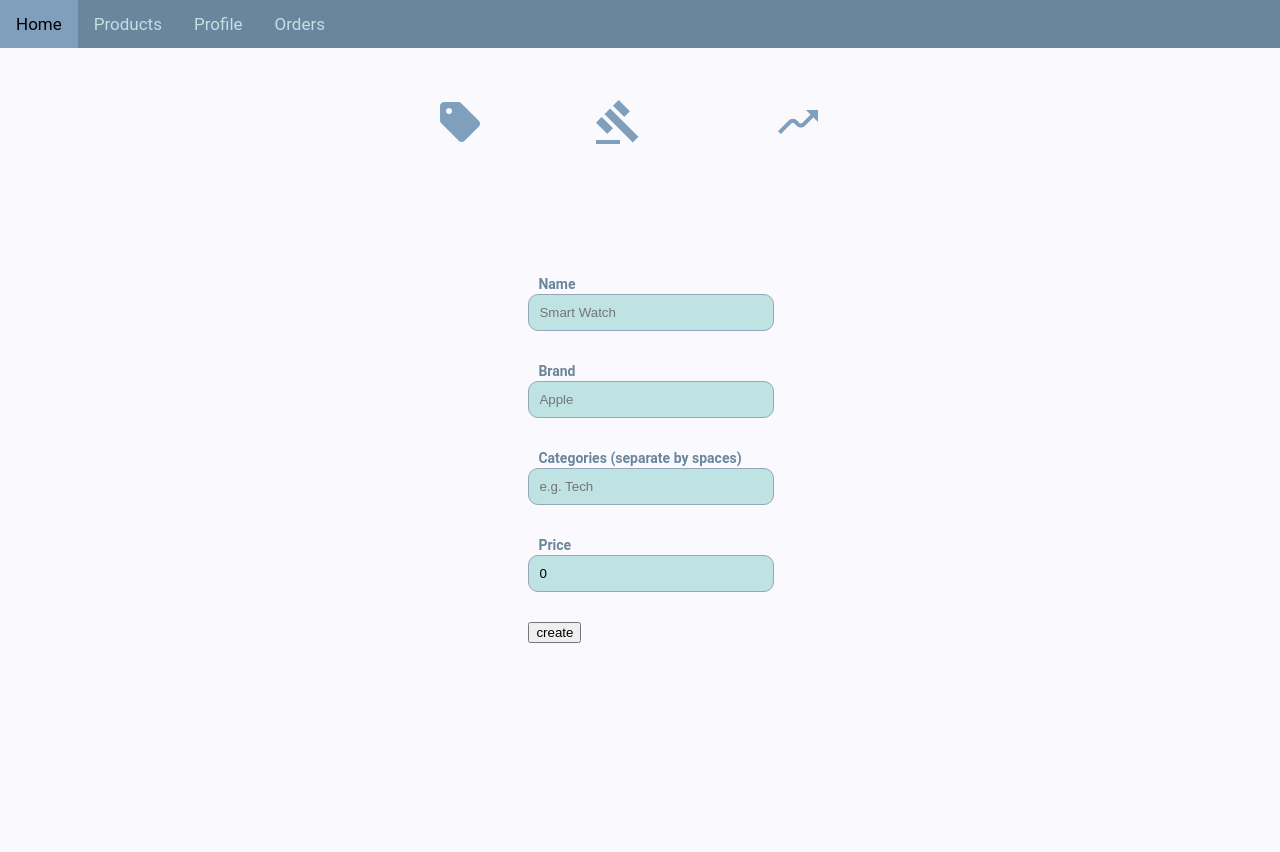
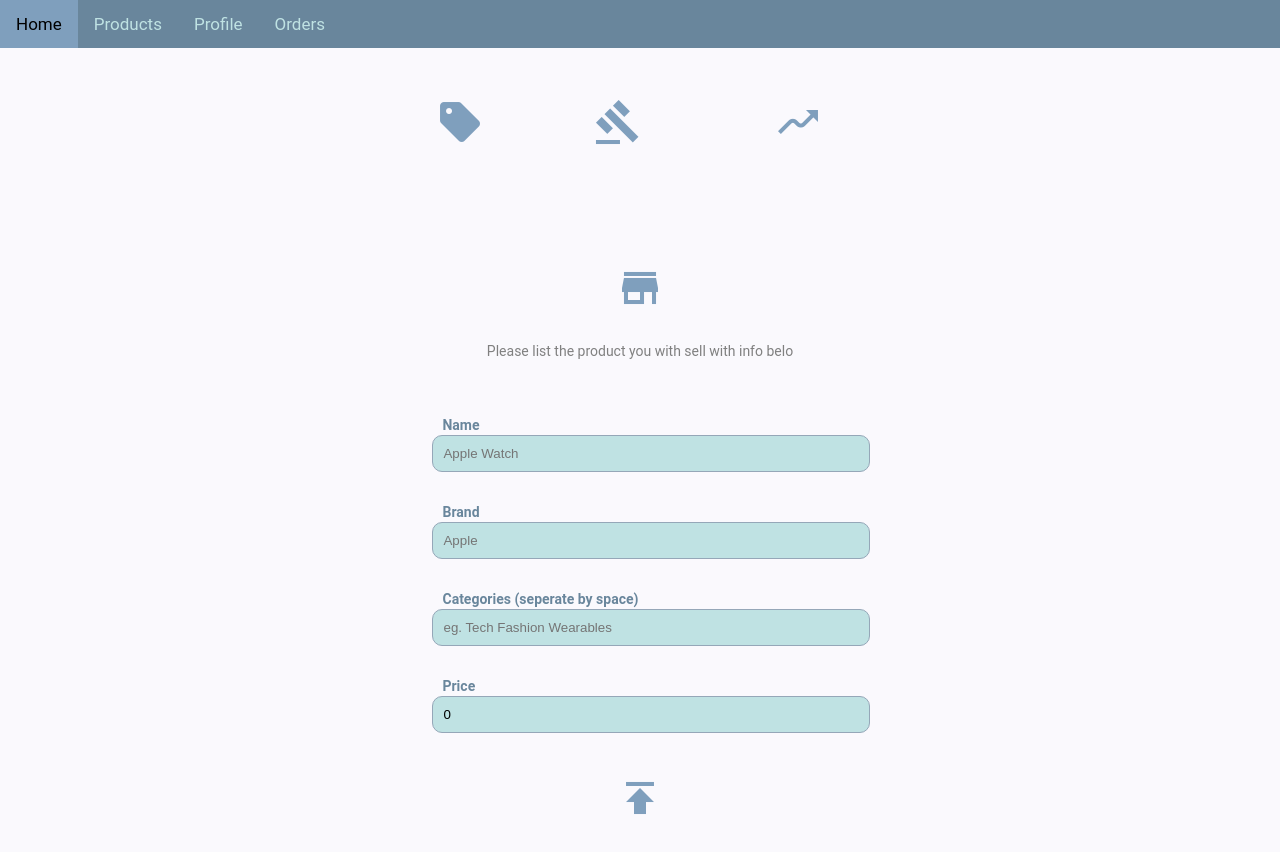
Before and after one commit to kam-stand/MiniBay, an Angular app in the folder minibay-angular/: page /home in a window 1280 px wide. Shown: the top 852 px of the page. Before the commit the page ends 800 px from the top, so only its background shows below. Built offline with nearby package versions, Linux system fonts and the light colour scheme.

Commit message:
refarctored posting of products in frontend

```diff
--- a/minibay-angular/src/app/home/home.css
+++ b/minibay-angular/src/app/home/home.css
@@ -77,3 +77,27 @@ input {
     border: 1px solid #95a7b8;
     background-color: #bfe2e3;
 }
+
+.info {
+  display: flex;
+  justify-content: center;
+  align-items: center;
+  flex-direction: column;
+}
+
+.info p {
+  color: gray;
+}
+
+button {
+  background-color: transparent;
+  border: none;
+}
+
+button:hover {
+  background-color: #69869c;
+  color: #95a7b8;
+  border-radius: 12px;
+  border: 7px solid white;
+  cursor: pointer;
+}
--- a/minibay-angular/src/app/home/home.html
+++ b/minibay-angular/src/app/home/home.html
@@ -31,35 +31,48 @@
 }
 
 @case ("sell") {
+
+    <div class="info">
+      <div>
+          <mat-icon class="icon">store</mat-icon>
+      </div>
+      <p>Please list the product you with sell with info belo</p>
+    </div>
   <div class="sell-container">
+
+    <div class="form">
       <form (submit)="submitProduct($event)">
-    <div class="product-field">
-      <label for="fname">Name</label><br>
-      <input type="text" id="fname" name="fname" [(ngModel)]="product.name" placeholder="Smart Watch"><br>
+        <div>
+
+      <label for="name">Name</label>
+      <input type="text" id="name" name="name" [(ngModel)]="product.name" placeholder="Apple Watch">
         </div>
 
-    <div class="product-field">
-      <label for="lname">Brand</label><br>
-      <input type="text" id="lname" name="lname" [(ngModel)]="product.brand" placeholder="Apple"><br>
+        <div>
+      <label for="name">Brand</label>
+      <input type="text" id="brand" name="brand" [(ngModel)]="product.brand" placeholder="Apple">
         </div>
 
-        <div class="product-field">
-      <label for="categories">Categories (separate by spaces)</label><br>
-      <input type="text" id="categories" name="categories" [(ngModel)]="categoriesText" placeholder="e.g. Tech"><br>
+        <div>
+      <label for="name">Categories (seperate by space)</label>
+      <input type="text" id="categories" name="categories" [(ngModel)]="categoriesText" placeholder="eg. Tech Fashion Wearables">
         </div>
 
 
-    <div class="product-field">
-      <label for="price">Price</label><br>
-      <input type="number" id="price" name="price" min="0.01" step="0.01" [(ngModel)]="product.price" placeholder="0.00"><br>
+        <div>
+      <label for="name">Price</label>
+      <input type="number" id="price" name="price" [(ngModel)]="product.price" placeholder="$1200">
         </div>
-
-    <div>
-      <button>create</button>
+          <div class="info">
+    <button>
+    <mat-icon class="icon">publish</mat-icon>
+    </button>
   </div>
 
       </form>
     </div>
+  </div>
+
 }
 
 @default {
--- a/minibay-angular/src/app/home/home.ts
+++ b/minibay-angular/src/app/home/home.ts
@@ -3,14 +3,8 @@ import { Navbar } from '../navbar/navbar';
 import { MatIconModule } from '@angular/material/icon';
 import { FormsModule } from '@angular/forms';
 import { HttpClient } from '@angular/common/http';
-import { environment } from '../../environments/environment.development';
-interface Product {
-  userId: number;
-  name: string;
-  brand: string;
-  categories: string[];
-  price: number;
-}
+import { ProductService } from '../service/product-service';
+import { Product } from '../models/product';
 
 @Component({
   selector: 'app-home',
@@ -21,17 +15,12 @@ interface Product {
 export class Home {
   view: string = 'sell';
 
-  product: Product = {
-    userId: 0,
-    name: '',
-    brand: '',
-    categories: [],
-    price: 0,
-  };
 
   categoriesText ="";
 
-  constructor(private http: HttpClient) {}
+  product: Product = new Product();
+
+  constructor(private http: HttpClient, private productService: ProductService) {}
 
   handleView(option: string): void {
     console.log('the view is now: ', option);
@@ -40,26 +29,19 @@ export class Home {
 
   submitProduct(event: Event) {
     event.preventDefault();
+    console.log("the product being posted: ", this.product)
+    this.product.categories = this.product.splitCategories(this.categoriesText)
 
-    // Get customer from localStorage
-    const customerJson = localStorage.getItem('customer');
-    if (!customerJson) return;
-
-    const customer = JSON.parse(customerJson);
-    this.product.userId = customer.id; // lowercase 'id'
-
-    console.log('Sending product:', this.product);
-
-    // Split categoriesText by spaces into an array
-    this.product.categories = this.categoriesText.trim().split(/\s+/);
-
-    console.log('Sending product:', this.product);
-
-    const PRODUCT_URL = environment.API_GATEWAY_URL + '/products';
-    this.http.post<Product>(PRODUCT_URL, this.product).subscribe({
-      next: (response) => console.log('Product created successfully:', response),
-      error: (err) => console.error('Error creating product:', err),
-    });
+    this.productService.postProduct(this.product).subscribe(
+      {
+        next: (response) => {
+          console.log("Succes product uplaoded: ", response);
+        },
+        error: (err) => {
+          console.log("Cannot upload product: ", err);
+        }
+      }
+    )
 
   }
 }
--- /dev/null
+++ b/minibay-angular/src/app/models/product.ts
@@ -0,0 +1,17 @@
+export class Product {
+
+constructor(
+    public name: string = '',
+    public userId: number = 0,
+    public brand: string = '',
+    public categories: string[] = [],
+    public price: number = 0
+  ) {}
+
+    splitCategories(categories: string): string[] {
+        return categories.split(" ");
+
+    }
+
+
+}
--- a/minibay-angular/src/app/product-service/productservice.ts
+++ /dev/null
@@ -1,28 +0,0 @@
-import { Injectable } from '@angular/core';
-import { HttpClient } from '@angular/common/http';
-import { Observable } from 'rxjs';
-import { environment } from '../../environments/environment.development';
-
-interface Product {
-  id?: string;       // optional, set by backend
-  userId: number;
-  name: string;
-  brand: string;
-  categories: string[];
-  price: number;
-}
-
-@Injectable({
-  providedIn: 'root'
-})
-
-export class ProductService {
-
-  private API_URL = environment.API_GATEWAY_URL;
-
-  constructor(private http: HttpClient) {}
-
-  getAllProducts(): Observable<Product[]> {
-    return this.http.get<Product[]>(`${this.API_URL}/products`);
-  }
-}
--- a/minibay-angular/src/app/products/products.html
+++ b/minibay-angular/src/app/products/products.html
@@ -4,13 +4,5 @@
 
   <h1>All Products</h1>
 
-  <div class="products-row">
-    <div class="product-card" *ngFor="let product of products">
-      <div class="product-emoji">{{ getRandomEmoji() }}</div>
-      <h2>{{ product.name }}</h2>
-      <p><strong>Brand:</strong> {{ product.brand }}</p>
-      <p><strong>Price:</strong> ${{ product.price }}</p>
-      <p><strong>Categories:</strong> {{ product.categories.join(', ') }}</p>
-    </div>
-  </div>
+
 </div>
--- a/minibay-angular/src/app/products/products.ts
+++ b/minibay-angular/src/app/products/products.ts
@@ -1,17 +1,6 @@
 import { Navbar } from "../navbar/navbar";
 import { Component, OnInit } from '@angular/core';
-import { ProductService } from '../product-service/productservice';
 import { CommonModule } from "@angular/common";
-
-interface Product {
-  id?: string;       // optional, set by backend
-  userId: number;
-  name: string;
-  brand: string;
-  categories: string[];
-  price: number;
-}
-
 
 
 
@@ -21,25 +10,6 @@ interface Product {
   templateUrl: './products.html',
   styleUrl: './products.css'
 })
-export class Products implements OnInit {
+export class Products {
 
-  products: Product[] = [];
-
-  // Array of emojis to pick randomly
-  emojis = ['📦','🛒','🎁','💎','📱','💻','🎮','🖼️','🛍️','🔧'];
-
-  constructor(private productService: ProductService) {}
-
-  ngOnInit(): void {
-    this.productService.getAllProducts().subscribe({
-      next: (data) => {
-        this.products = data;
-      },
-      error: (err) => console.error('Error fetching products:', err)
-    });
-  }
-
-  getRandomEmoji(): string {
-    return this.emojis[Math.floor(Math.random() * this.emojis.length)];
-  }
 }
--- /dev/null
+++ b/minibay-angular/src/app/service/product-service.ts
@@ -0,0 +1,31 @@
+import { Injectable } from '@angular/core';
+import { AuthService } from '../auth/auth-service';
+import { environment } from '../../environments/environment.development';
+import { Product } from '../models/product';
+import { HttpClient } from '@angular/common/http';
+import { Observable } from 'rxjs';
+
+@Injectable({
+  providedIn: 'root'
+})
+export class ProductService {
+
+
+  constructor (private authService: AuthService, private http:HttpClient) {}
+
+  PRODUCT_URL = environment.API_GATEWAY_URL + "/products";
+
+  postProduct(product:Product): Observable<any> {
+    const customerJson = localStorage.getItem("customer");
+    if (customerJson)
+    {
+      const customer = JSON.parse(customerJson)
+      product.userId = customer.id;
+    }
+    console.log(product.userId)
+
+    return this.http.post(this.PRODUCT_URL, product)
+  }
+
+
+}
```
Also changed, not shown: 2 other files (tests, documents, lock files or other folders). Lines whose indentation alone changed are shown as unchanged.
